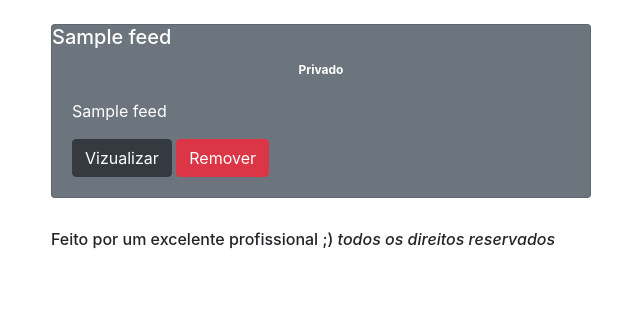
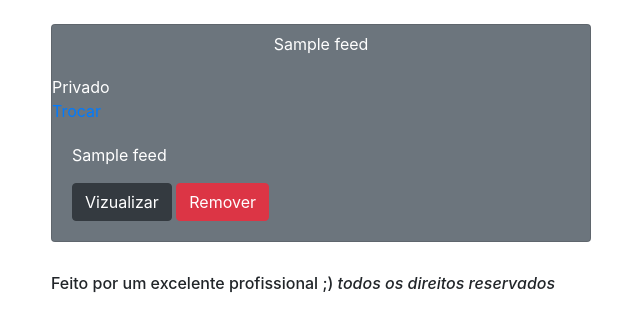
Before and after one commit to juniorjrml/SARSS, a Django app: page / in a window 1280 px wide. Shown: the part 200-532 px from the top of the page, without its empty margins (34-674 px from the left). Run offline with Django 3.2, Linux system fonts and the light colour scheme; a user stored in the database is signed in; tables that the repository leaves empty hold one stand-in row (values such as "Sample post"); some libraries are stand-ins or nearby versions.

Commit message:
alternando a estrutura de vizualização do card de feed

```diff
--- a/core/templates/estrutura/card_feed.html
+++ b/core/templates/estrutura/card_feed.html
@@ -1,14 +1,14 @@
 <div class="col-sm-6" title="{{ feed.link }}">
     <div class="card text-white bg-secondary mb-3">
-        <h5 class="card-title">{{ feed.title }}</h5>
-                 <span class="badge bg-secondary">
+        <h5 class="card-title btn">{{ feed.title }}<span class="badge bg-secondary"></h5>
+
         {% if feed.privado %}
             Privado
         {% else %}
             Publico
         {% endif %}
                  </span>
-            <span class="visually-hidden"></span>
+            <span class="visually-hidden"><a href="/feed/altera_privacidade/{{ feed.id }}">Trocar</a> </span>
 
       <div class="card-body">
         <p class="card-text">{{ feed.subtitle }}</p>
```
